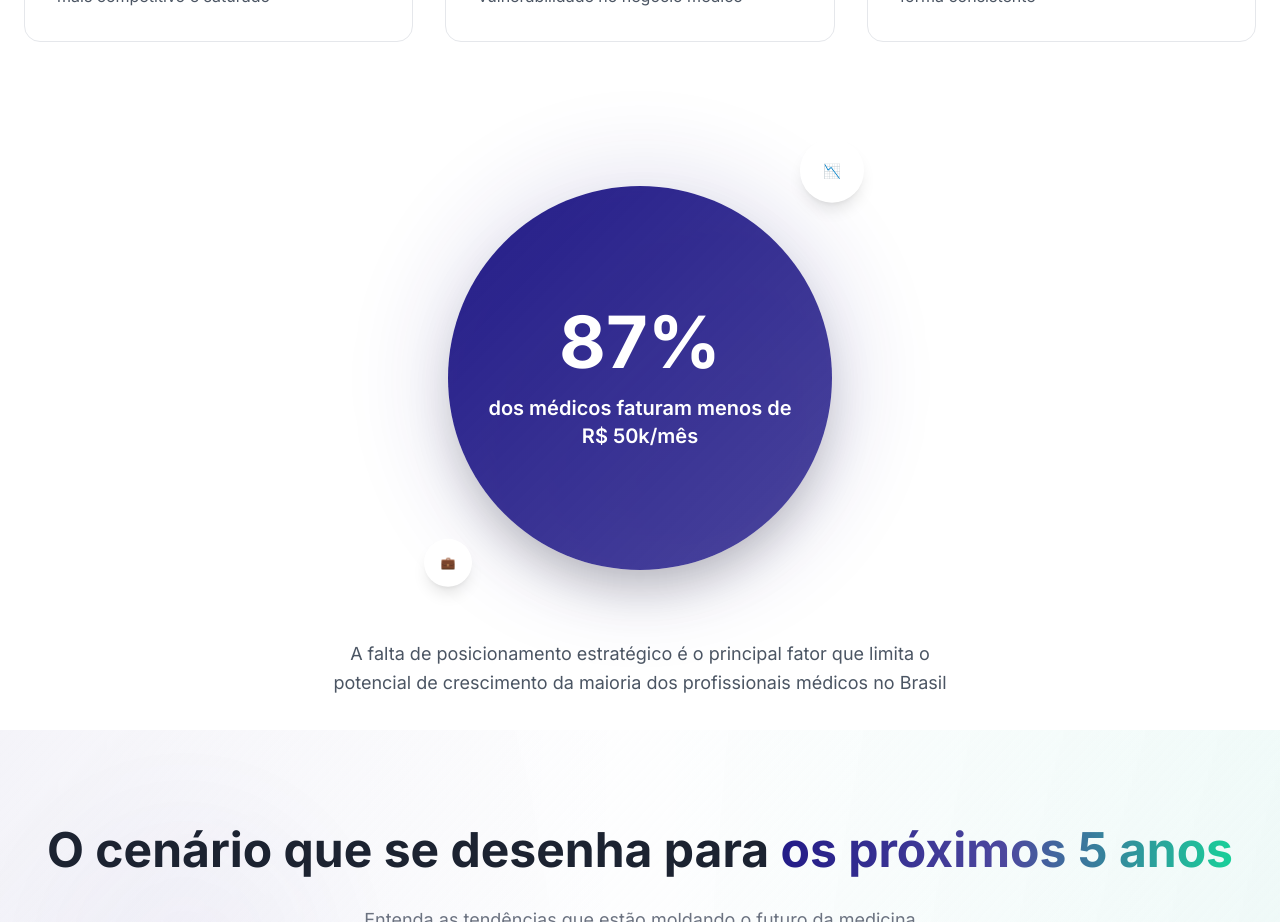
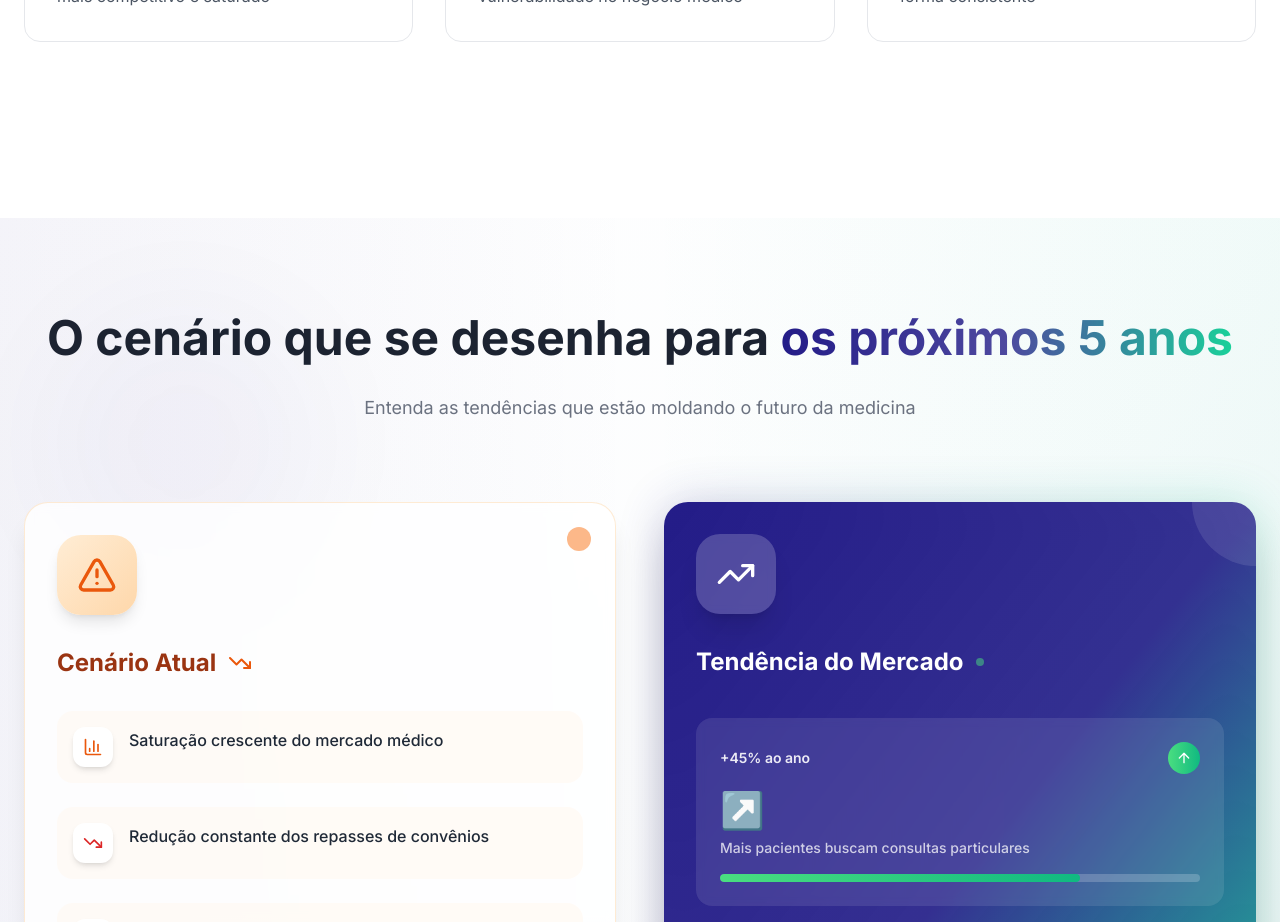
Before and after one commit to myfcan/medd-elite-marketing, a React (Vite) app: page / in a window 1280 px wide. Shown: the part 1980-2902 px from the top of the page. Built offline with nearby package versions, Linux system fonts and the light colour scheme.

Commit message:
Remove specific section content
Removed the section displaying "87% dos médicos faturam menos de R$ 50k/mês" and the accompanying text about strategic positioning.

```diff
--- a/src/components/ProblemSection.tsx
+++ b/src/components/ProblemSection.tsx
@@ -51,41 +51,6 @@ const ProblemSection = () => {
           </div>
         </div>
 
-        {/* Key Statistic */}
-        <div className="relative flex justify-center items-center py-16">
-          {/* Floating Circle */}
-          <div className="relative">
-            {/* Background gradient circle */}
-            <div className="absolute inset-0 bg-gradient-to-br from-primary/20 to-primary/30 rounded-full blur-2xl scale-110 animate-pulse"></div>
-
-            {/* Main circle */}
-            <div className="relative w-80 h-80 lg:w-96 lg:h-96 bg-gradient-to-br from-primary to-primary/80 rounded-full flex flex-col items-center justify-center text-center shadow-2xl transform hover:scale-105 transition-all duration-500">
-              <div className="text-6xl lg:text-7xl font-bold text-white mb-4">
-                87%
-              </div>
-              <div className="text-white text-lg lg:text-xl font-semibold px-8 leading-tight">
-                dos médicos faturam menos de R$ 50k/mês
-              </div>
-            </div>
-
-            {/* Floating elements around the circle */}
-            <div className="absolute -top-8 -right-8 w-16 h-16 bg-white rounded-full shadow-lg flex items-center justify-center animate-bounce" style={{animationDelay: '0.5s', animationDuration: '3s'}}>
-              <span className="text-primary font-bold text-sm">📉</span>
-            </div>
-
-            <div className="absolute -bottom-6 -left-6 w-12 h-12 bg-white rounded-full shadow-lg flex items-center justify-center animate-bounce" style={{animationDelay: '1s', animationDuration: '2.5s'}}>
-              <span className="text-primary font-bold text-xs">💼</span>
-            </div>
-          </div>
-
-          {/* Bottom text */}
-          <div className="absolute -bottom-16 left-1/2 transform -translate-x-1/2 max-w-4xl text-center">
-            <p className="text-lg text-gray-600 leading-relaxed">
-              A falta de posicionamento estratégico é o principal fator que limita
-              o potencial de crescimento da maioria dos profissionais médicos no Brasil
-            </p>
-          </div>
-        </div>
       </div>
     </section>
   );
```
